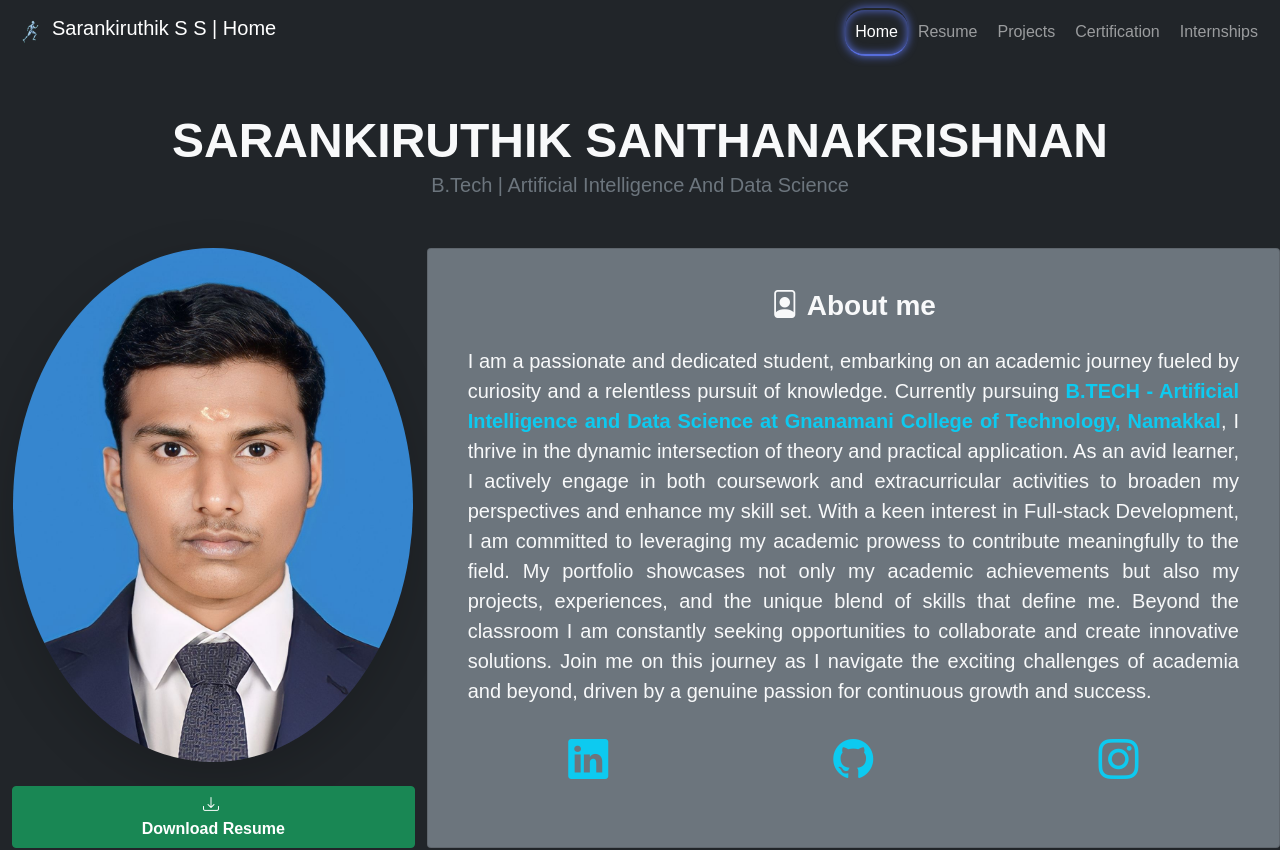
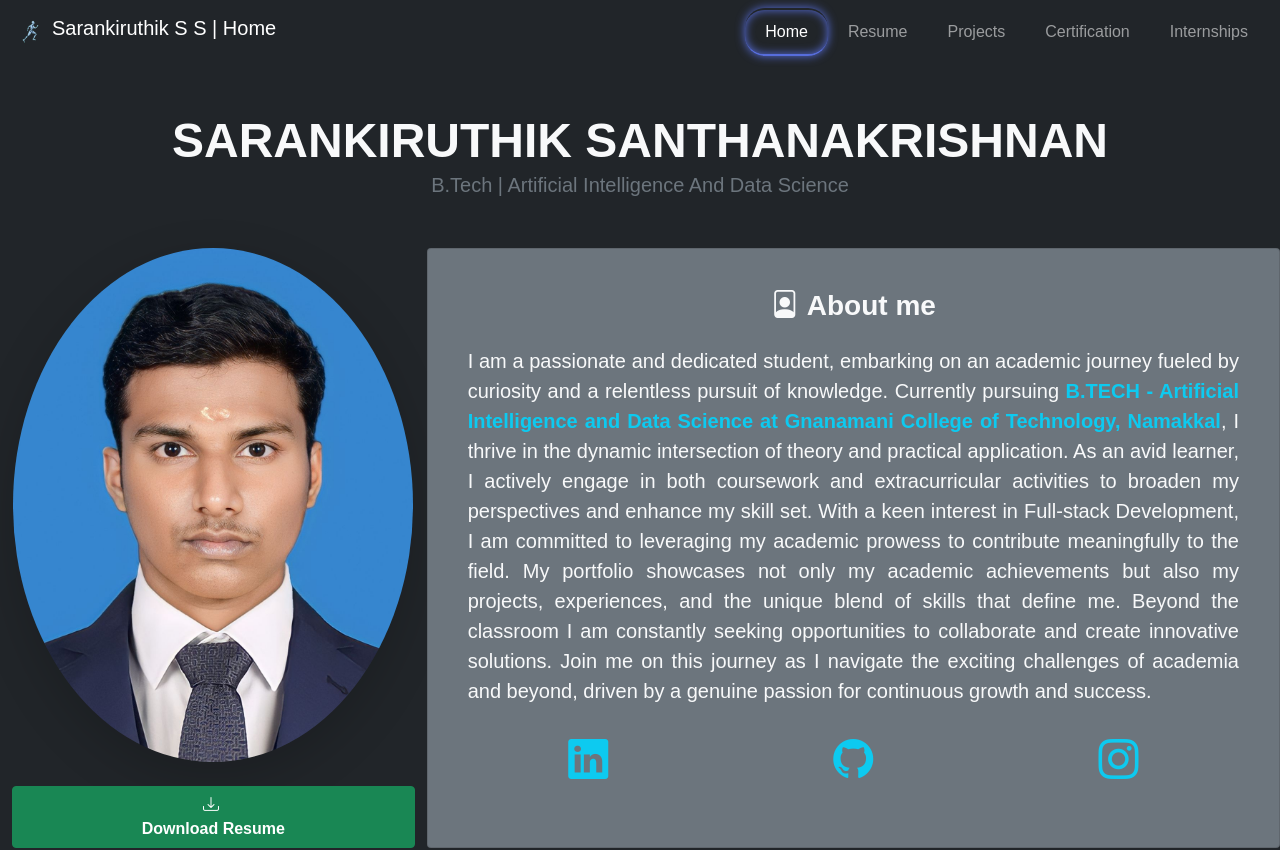
Before and after one commit to SarankiruthikSanthanakrishnan/MyPortfolio, a React (Vite) app: page / in a window 1280 px wide. Shown: the top 850 px of the page. Built offline with nearby package versions, Linux system fonts and the light colour scheme.

Commit message:
First Commit

```diff
--- a/src/App.css
+++ b/src/App.css
@@ -0,0 +1,3 @@
+html{
+scroll-behavior: smooth;
+}
--- a/src/Components/Header.css
+++ b/src/Components/Header.css
@@ -10,19 +10,15 @@
   border-top: 2px solid transparent;
 transition: border-bottom 0.3s ease-in-out;
 transition: border-top 0.3s ease-in-out;
-padding: 10px!important;
+padding: 10px 20px!important;
 
 }
-
-
-
 
 /* Add this to your CSS file */
 .nav-link-glowing {
   color: white;
   text-decoration: none;
   border-radius:20px;
-
   transition: all 0.3s ease;
 }
 
```
